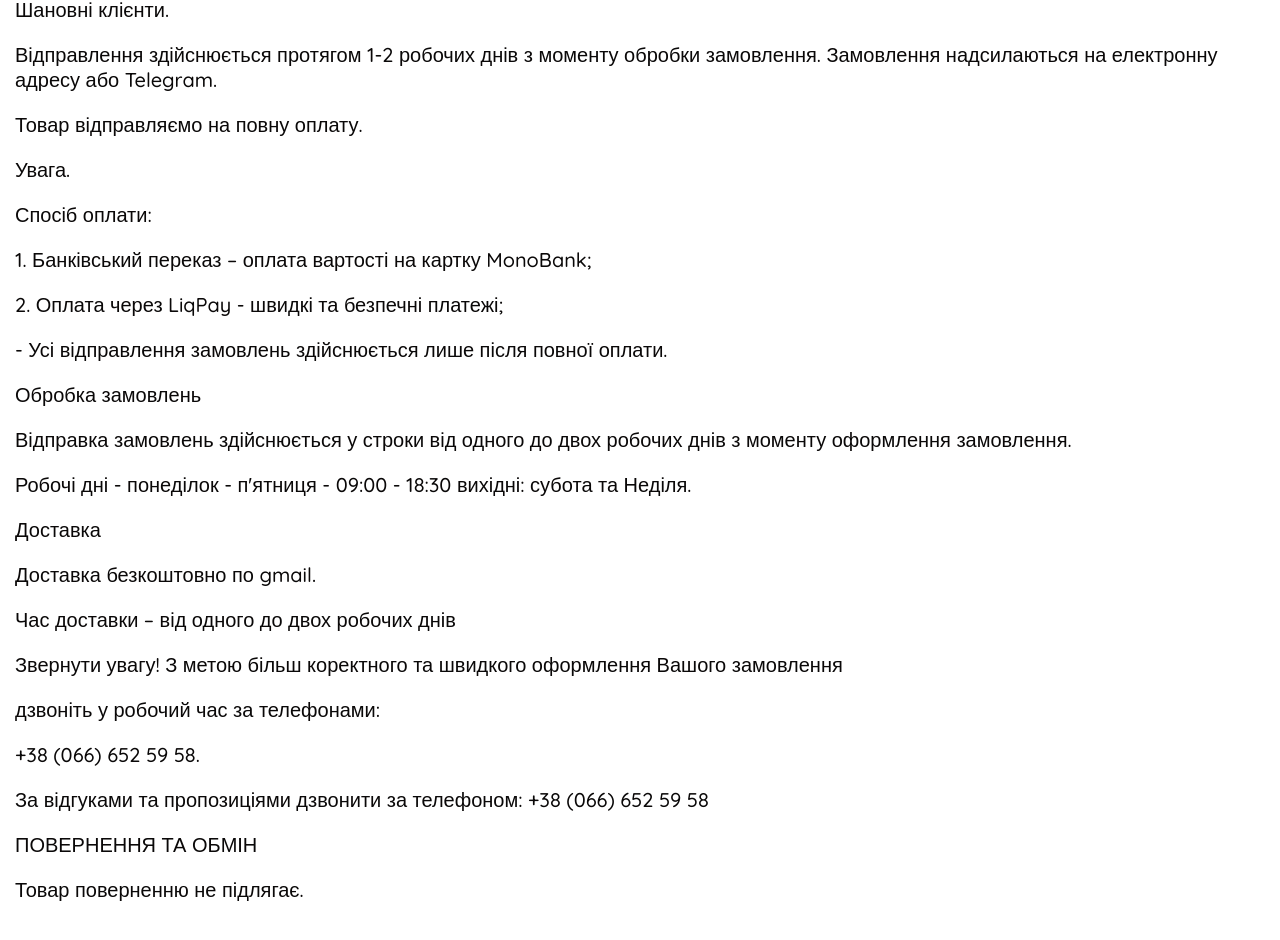
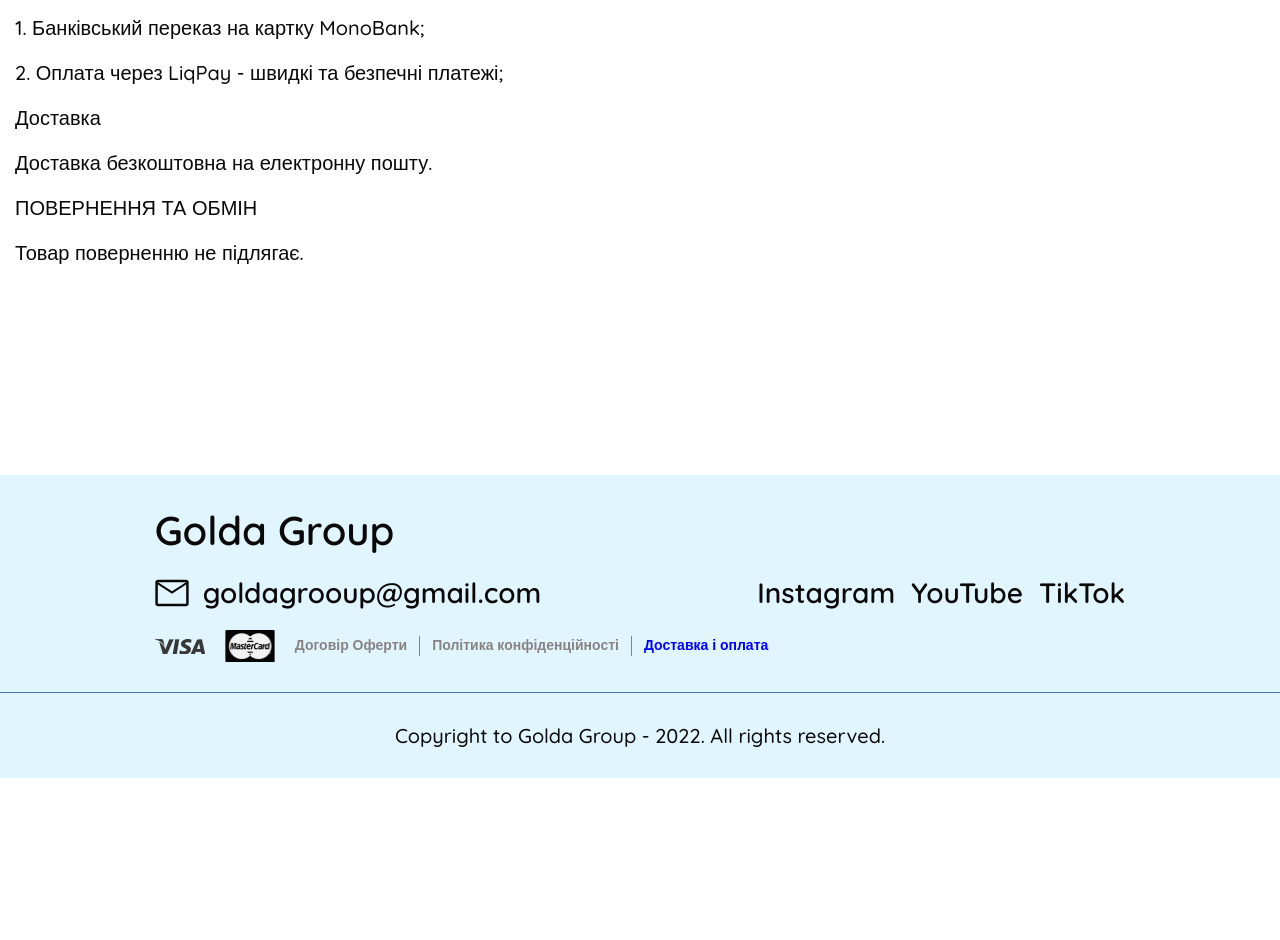
Before and after one commit to Hlib-Chyz/golda-group-client, a React (Create React App) app: page /deliveryPayment in a window 1280 px wide. Shown: the part 380-1320 px from the top of the page. After the commit the page ends 1158 px from the top, so only its background shows below. Built offline with nearby package versions, Linux system fonts and the light colour scheme.

Commit message:
fix: minor fixes

```diff
--- a/src/components/modal-choose-tariff/modal-choose-tariff.tsx
+++ b/src/components/modal-choose-tariff/modal-choose-tariff.tsx
@@ -187,7 +187,7 @@ function ModalChooseTariff({
                   marginBottom: "73px",
                 }}
                 onClick={(e: any) => submitForm(e)}
-                text={Props.StartLearning}
+                text={Props.Сheckout}
               />
             </NavLink>
           </div>
--- a/src/components/text-language/text-language.tsx
+++ b/src/components/text-language/text-language.tsx
@@ -172,6 +172,7 @@ const TextLanguage = observer(({ prop }: { prop: string | undefined }) => {
       Teacher: "Викладач",
       PartialListeningComprehension: "Часткове сприйняття на слух",
       FormulationOfThought: "Формулювання думки",
+      Pay: "Сплатити",
     },
     RU: {
       AboutCourse: "О курсах",
@@ -333,6 +334,7 @@ const TextLanguage = observer(({ prop }: { prop: string | undefined }) => {
       Teacher: "Преподаватель",
       PartialListeningComprehension: "Частичное восприятие на слух",
       FormulationOfThought: "Формулирование мысли",
+      Pay: "Оплатить",
     },
   };
   if (prop) {
--- a/src/enums.ts
+++ b/src/enums.ts
@@ -155,6 +155,7 @@ export enum Props {
   Teacher = "Teacher",
   PartialListeningComprehension = "PartialListeningComprehension",
   FormulationOfThought = "FormulationOfThought",
+  Pay = "Pay",
 }
 
 export type PosipilityProps = keyof typeof Props;
--- a/src/pages/contract-offer/contract-offer.tsx
+++ b/src/pages/contract-offer/contract-offer.tsx
@@ -9,12 +9,13 @@ function ContacrtOffer() {
       <Subheading text="Договір Оферти" />
       <p className={styles.text}>
         Шляхом розміщення даного Публічного договору купівлі-продажу товару, а
-        також інформації, що міститься на цьому сайті https://golda-group.com
-        (Інтернет-магазин https://golda-group.com - далі "магазин"), і має таку
-        назву Golda Group, продавець (фізична особа-підприємець Бочкарьова Злата
-        Олегівна) робить пропозиція (оферту) необмеженому числу фізичних чи
-        юридичних осіб осіб з метою купівлі товарів, розміщених на сайті / в
-        магазині, умовах цього громадського договору купівлі-продажу товару.
+        також інформації, що міститься на цьому сайті
+        https://www.golda-group.com/ (Інтернет-магазин
+        https://www.golda-group.com/ - далі "магазин"), і має таку назву Golda
+        Group, продавець (фізична особа-підприємець Бочкарьова Злата Олегівна)
+        робить пропозиція (оферту) необмеженому числу фізичних чи юридичних осіб
+        осіб з метою купівлі товарів, розміщених на сайті / в магазині, умовах
+        цього громадського договору купівлі-продажу товару.
       </p>
       <p className={styles.text}>
         Використання користувачем (клієнтом), далі за текстом – Покупцем,
@@ -115,7 +116,7 @@ function ContacrtOffer() {
       <Subsubheading text="1. Акцептування Договору" />
       <p className={styles.text}>
         1.1. Підтвердженням акцептування Покупцем умов цього Договору є
-        розміщення Покупцем на сайті https://golda-group.com на відповідний
+        розміщення Покупцем на сайті https://www.golda-group.com/ на відповідний
         товар.
       </p>
       <p className={styles.text}>
--- a/src/pages/delivery-payment/delivery-payment.tsx
+++ b/src/pages/delivery-payment/delivery-payment.tsx
@@ -1,55 +1,27 @@
 /* eslint-disable no-restricted-imports */
 import styles from "../contract-offer/contract-offer.module.scss";
 import stylesCurrent from "./delivery-payment.module.scss";
-import { Subheading } from "@pages/contract-offer/contract-offer";
 
 function DeliveryPayment() {
   return (
     <section className={styles.container}>
       <h3 className={styles.heading}>Оплата. Доставка.</h3>
       <div className={styles.dash}></div>
-      <Subheading text="Оплата. Доставка." />
-      <p className={stylesCurrent.text}>Шановні клієнти.</p>
       <p className={stylesCurrent.text}>
-        Відправлення здійснюється протягом 1-2 робочих днів з моменту обробки
-        замовлення. Замовлення надсилаються на електронну адресу або Telegram.
+        Друзі, відправка книги здійснюється протягом 1 дня з моменту оплати
+        замовлення. Матеріал відправляється за допомогою: електронної пошти або
+        Telegram. Відправка здійснюється після повної сплати!
       </p>
-      <p className={stylesCurrent.text}>Товар відправляємо на повну оплату.</p>
-      <p className={stylesCurrent.text}>Увага.</p>
-      <p className={stylesCurrent.text}>Спосіб оплати:</p>
+      <p className={stylesCurrent.text}>Способи оплати:</p>
       <p className={stylesCurrent.text}>
-        1. Банківський переказ – оплата вартості на картку MonoBank;
+        1. Банківський переказ на картку MonoBank;
       </p>
       <p className={stylesCurrent.text}>
         2. Оплата через LiqPay - швидкі та безпечні платежі;
       </p>
+      <p className={stylesCurrent.text}>Доставка</p>
       <p className={stylesCurrent.text}>
-        - Усі відправлення замовлень здійснюється лише після повної оплати.
-      </p>
-      <p className={stylesCurrent.text}>Обробка замовлень</p>
-      <p className={stylesCurrent.text}>
-        Відправка замовлень здійснюється у строки від одного до двох робочих
-        днів з моменту оформлення замовлення.
-      </p>
-      <p className={stylesCurrent.text}>
-        Робочі дні - понеділок - п'ятниця - 09:00 - 18:30 вихідні: субота та
-        Неділя.
-      </p>
-      <p className={stylesCurrent.text}>Доставка</p>
-      <p className={stylesCurrent.text}>Доставка безкоштовно по gmail.</p>
-      <p className={stylesCurrent.text}>
-        Час доставки – від одного до двох робочих днів
-      </p>
-      <p className={stylesCurrent.text}>
-        Звернути увагу! З метою більш коректного та швидкого оформлення Вашого
-        замовлення
-      </p>
-      <p className={stylesCurrent.text}>
-        дзвоніть у робочий час за телефонами:
-      </p>
-      <p className={stylesCurrent.text}>+38 (066) 652 59 58.</p>
-      <p className={stylesCurrent.text}>
-        За відгуками та пропозиціями дзвонити за телефоном: +38 (066) 652 59 58
+        Доставка безкоштовна на електронну пошту.
       </p>
       <p className={stylesCurrent.text}>ПОВЕРНЕННЯ ТА ОБМІН</p>
       <p className={stylesCurrent.text}>Товар поверненню не підлягає.</p>
--- a/src/pages/order-form/order-form.tsx
+++ b/src/pages/order-form/order-form.tsx
@@ -270,7 +270,7 @@ function OrderForm() {
                   fontSize: "14px",
                   maxWidth: "300px",
                 }}
-                text={Props.Сheckout}
+                text={Props.Pay}
                 type="submit"
               />
             </form>
--- a/src/pages/privacy-policy/privacy-policy.tsx
+++ b/src/pages/privacy-policy/privacy-policy.tsx
@@ -10,7 +10,7 @@ function PrivacyPolicy() {
       <Subsubheading text="1. Основные понятия" />
       <p className={styles.text}>
         Сайт – личный сайт, расположенный в сети Интернет по адресу:
-        https://golda-group.com/.
+        https://www.golda-group.com//.
       </p>
       <p className={styles.text}>Администрация Сайта – ФОП.</p>
       <p className={styles.text}>
```
